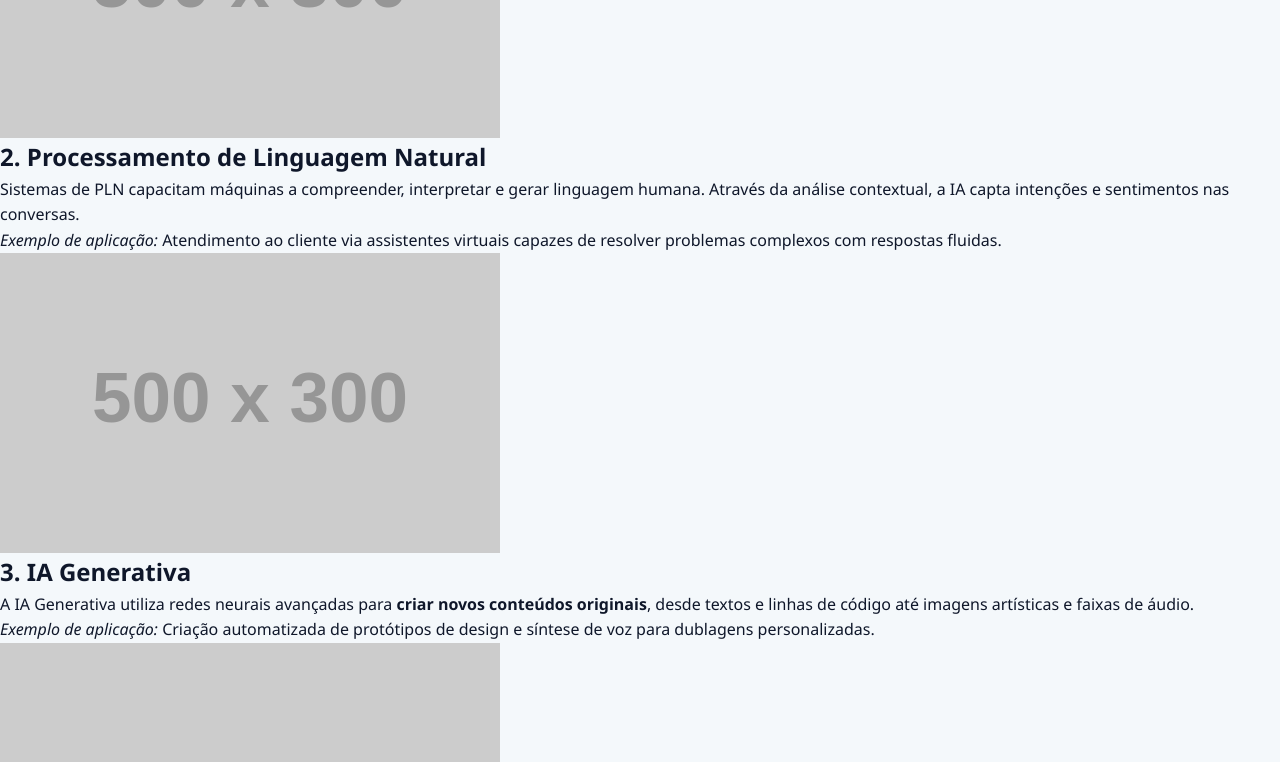
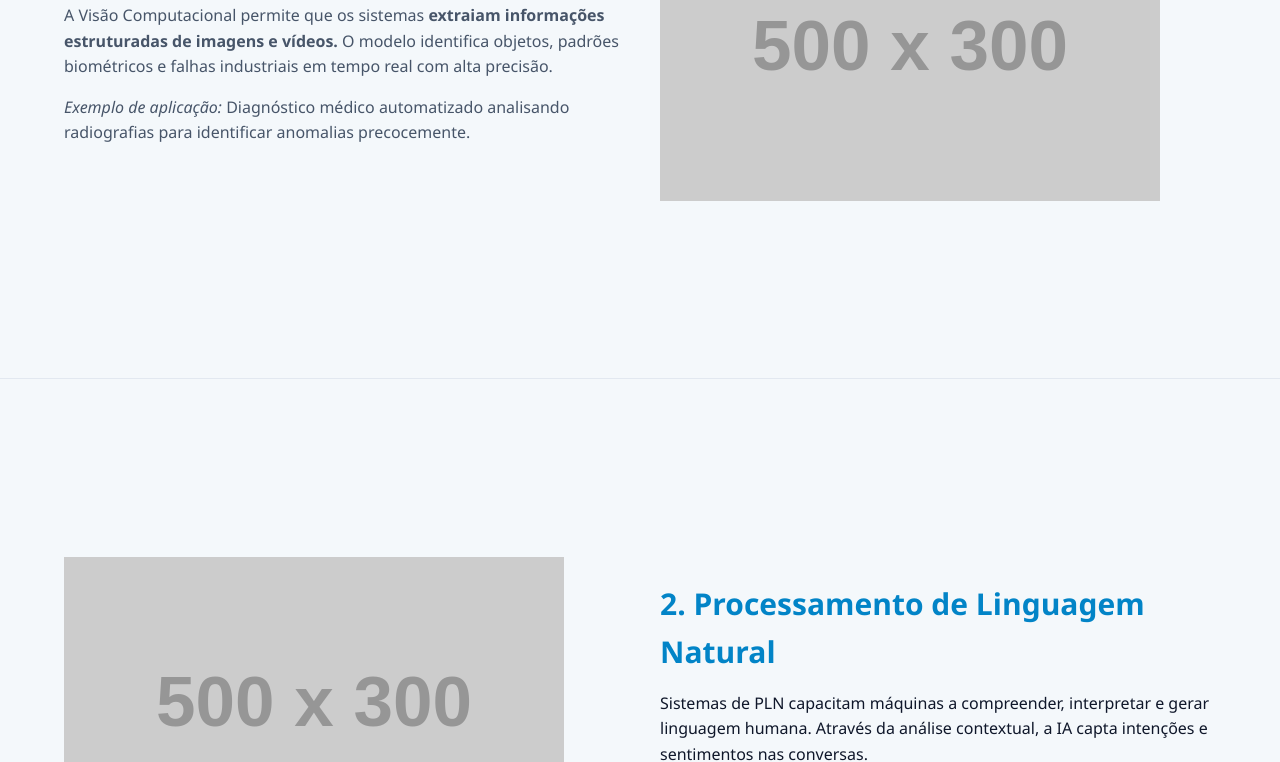
Before and after one commit to barbaraoliveira-sketch/Display, a website: page hub-ia/index.html in a window 1280 px wide. Shown: the part 357-1119 px from the top of the page. Drawn offline with Linux system fonts and the light colour scheme; placeholder pictures from the web are drawn by us.

Commit message:
add: estilização das sessoes

```diff
--- a/hub-ia/css/style.css
+++ b/hub-ia/css/style.css
@@ -65,5 +65,45 @@
 }
 
 .section-ia{
+    height: var(--section-height);
+    min-height: 500px;
+    display: flex;
+    align-items: center;
+    justify-content: center;
+    padding: 0 5%;
+    border-bottom: 1px solid var(--color-border);
+    scroll-margin-top: var(--header-height);
 
 }
+
+.section-ia__container{
+    display: flex;
+    align-items: center;
+    gap: 40px;
+    width: 100%;
+    max-width: 1200px;
+}
+
+.section-ia--reverse .section-ia__container{
+    flex-direction: row-reverse;
+}
+
+.section-ia__content{
+    flex: 1;
+}
+
+.section-ia__aside{
+    flex: 1;
+}
+
+.section-ia__title{
+    font-size: var(--font-size-xl);
+    color: var(--color-primary);
+    margin-bottom: 15px;
+}
+
+.section-ia__text{
+    color: var(--color-text-muted);
+    margin-bottom: 15px;
+    font-size: var(--font-size-base);
+}
--- a/hub-ia/index.html
+++ b/hub-ia/index.html
@@ -58,7 +58,7 @@
             </div>
          </section>
 
-         <section id="npl" class="section-ia section-ia--reverse">
+         <section id="nlp" class="section-ia section-ia--reverse">
             <div class="section-ia__container">
                 <article class="section-ia__content">
                     <h2 class="section-ia__title">2. Processamento de Linguagem Natural</h2>
```
